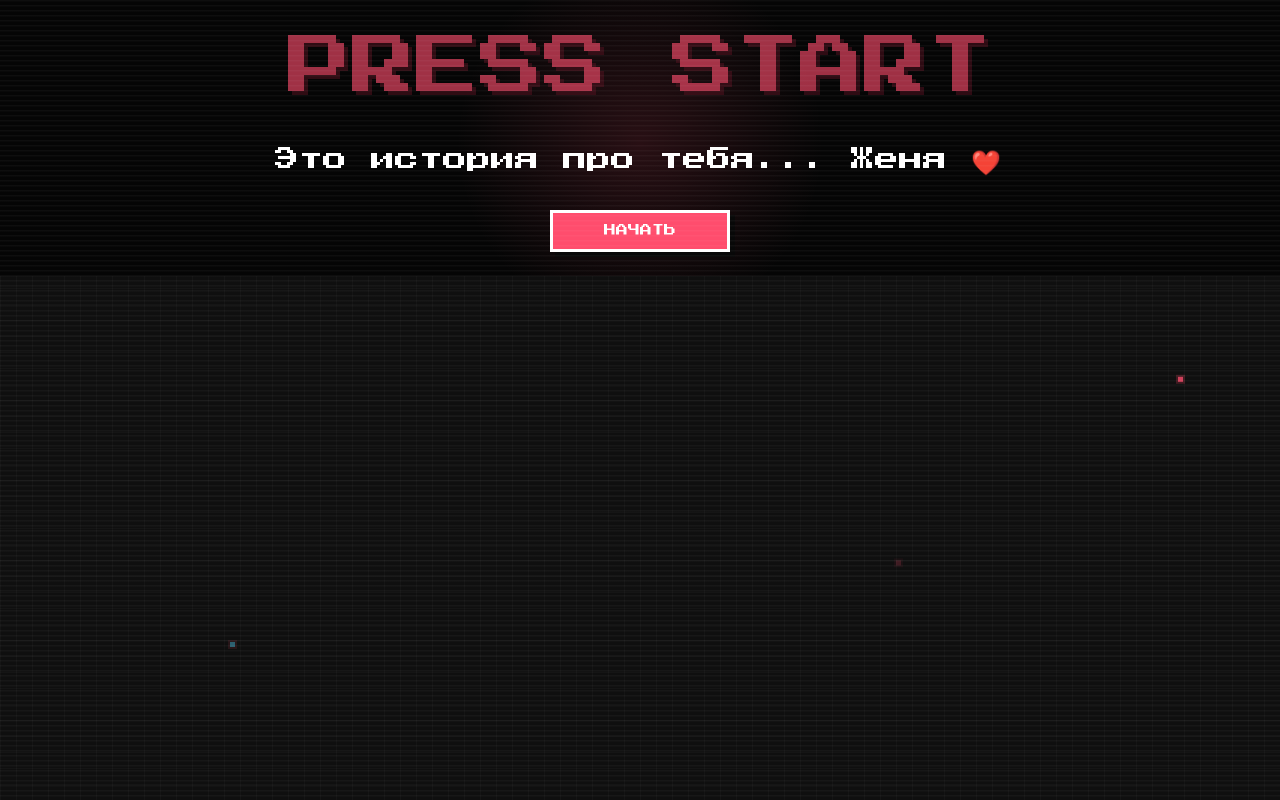
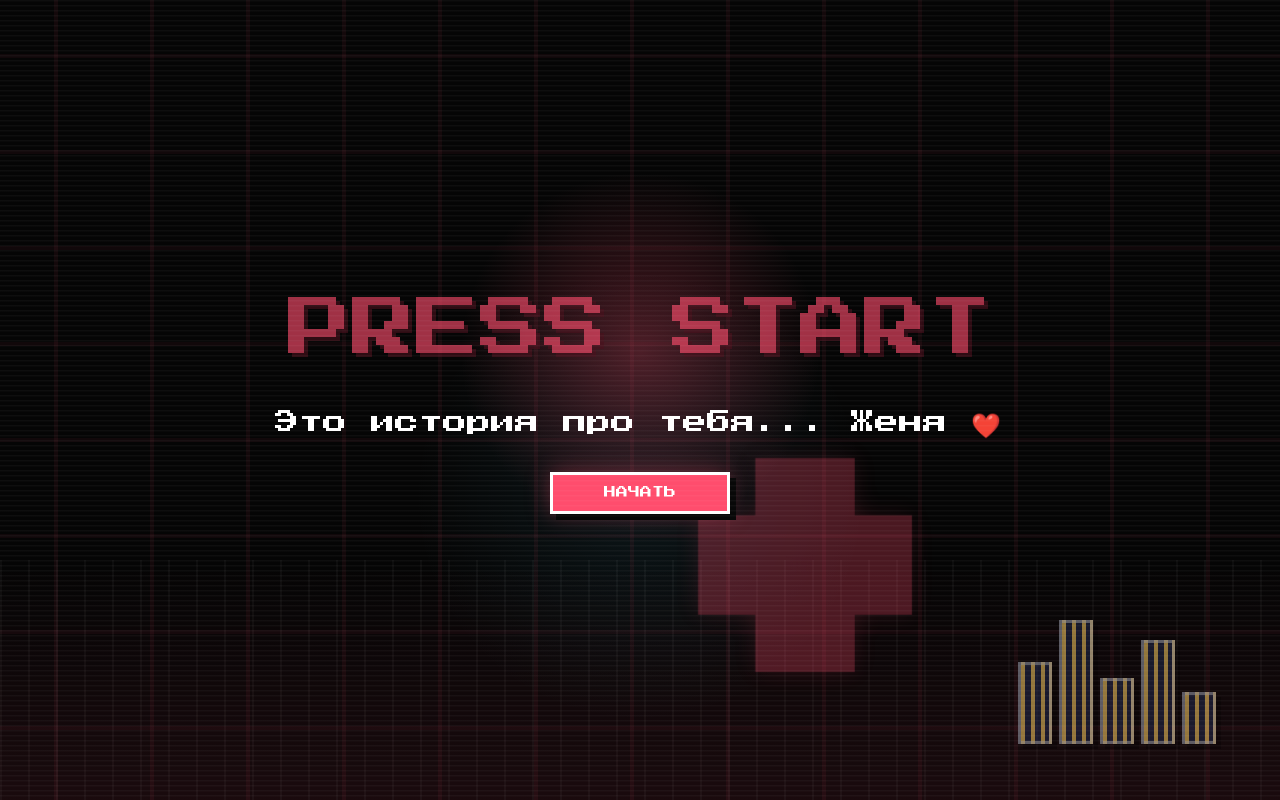
Before and after one commit to nestjest/jengalove, a React (Vite) app: page / in a window 1280 px wide. Built offline with nearby package versions, Linux system fonts and the light colour scheme.

Commit message:
Polish start screen layout

```diff
--- a/src/app/styles/index.css
+++ b/src/app/styles/index.css
@@ -66,6 +66,10 @@ body {
   isolation: isolate;
 }
 
+.game-shell.is-start-scene {
+  grid-template-rows: minmax(0, 1fr);
+}
+
 .game-shell.is-shaking {
   animation: shake 0.42s steps(2, end);
 }
@@ -275,11 +279,39 @@ body {
   place-items: center;
   padding: 24px;
   background:
-    radial-gradient(circle at 50% 52%, rgba(255, 77, 109, 0.14), transparent 28%),
+    radial-gradient(circle at 50% 44%, rgba(255, 77, 109, 0.28), transparent 23%),
+    radial-gradient(circle at 50% 62%, rgba(89, 216, 255, 0.08), transparent 28%),
     #050505;
 }
 
+.start-screen::before {
+  content: '';
+  position: absolute;
+  inset: 0;
+  z-index: 0;
+  background:
+    linear-gradient(90deg, transparent 0 48%, rgba(255, 77, 109, 0.12) 48% 52%, transparent 52%),
+    linear-gradient(0deg, transparent 0 48%, rgba(255, 77, 109, 0.1) 48% 52%, transparent 52%);
+  background-size: 96px 96px;
+  opacity: 0.5;
+  animation: startGridDrift 5s steps(12, end) infinite;
+}
+
+.start-screen::after {
+  content: '';
+  position: absolute;
+  inset: auto 0 0;
+  z-index: 0;
+  height: 30%;
+  background:
+    linear-gradient(transparent 0, rgba(255, 77, 109, 0.12) 100%),
+    repeating-linear-gradient(90deg, rgba(255, 255, 255, 0.05) 0 2px, transparent 2px 28px);
+  opacity: 0.7;
+}
+
 .start-copy {
+  position: relative;
+  z-index: 2;
   display: grid;
   gap: 28px;
   justify-items: center;
@@ -287,6 +319,88 @@ body {
   text-align: center;
 }
 
+.start-heart {
+  position: absolute;
+  left: 50%;
+  top: 50%;
+  z-index: 1;
+  width: min(46svh, 330px);
+  height: min(46svh, 330px);
+  opacity: 0.28;
+  transform: translate(-50%, -50%) rotate(45deg);
+  animation: heartBeat 1.2s steps(2, end) infinite;
+}
+
+.start-heart span {
+  position: absolute;
+  width: 28%;
+  height: 28%;
+  background: var(--accent);
+  box-shadow: 0 0 22px rgba(255, 77, 109, 0.4);
+}
+
+.start-heart span:nth-child(1) {
+  left: 36%;
+  top: 36%;
+}
+
+.start-heart span:nth-child(2) {
+  left: 20%;
+  top: 36%;
+}
+
+.start-heart span:nth-child(3) {
+  left: 36%;
+  top: 20%;
+}
+
+.start-heart span:nth-child(4) {
+  left: 52%;
+  top: 36%;
+}
+
+.start-heart span:nth-child(5) {
+  left: 36%;
+  top: 52%;
+}
+
+.start-city {
+  position: absolute;
+  right: 5%;
+  bottom: 7%;
+  z-index: 1;
+  display: flex;
+  gap: 7px;
+  align-items: end;
+  opacity: 0.55;
+}
+
+.start-city span {
+  width: 34px;
+  height: 82px;
+  border: 3px solid rgba(255, 255, 255, 0.55);
+  background:
+    repeating-linear-gradient(90deg, #ffd166 0 4px, transparent 4px 10px),
+    #22284a;
+  box-shadow: 5px 5px 0 rgba(0, 0, 0, 0.45);
+}
+
+.start-city span:nth-child(2) {
+  height: 124px;
+}
+
+.start-city span:nth-child(3) {
+  height: 66px;
+}
+
+.start-city span:nth-child(4) {
+  height: 104px;
+}
+
+.start-city span:nth-child(5) {
+  height: 52px;
+}
+
 .press-start {
   margin: 0;
   color: var(--accent);
@@ -294,7 +408,9 @@ body {
   font-size: clamp(24px, 7vw, 64px);
   line-height: 1.35;
   text-shadow: 4px 4px 0 #4a111d;
-  animation: flicker 1.2s steps(2, end) infinite;
+  animation:
+    flicker 1.2s steps(2, end) infinite,
+    startTitleFloat 1.8s steps(3, end) infinite;
 }
 
 .typewriter {
@@ -315,6 +431,9 @@ body {
 
 .start-button {
   min-width: 180px;
+  box-shadow:
+    6px 6px 0 var(--shadow),
+    0 0 24px rgba(255, 77, 109, 0.35);
 }
 
 .page-fade {
@@ -2059,6 +2178,18 @@ body {
   }
 }
 
+@keyframes startGridDrift {
+  to {
+    background-position: 96px 96px;
+  }
+}
+
+@keyframes startTitleFloat {
+  50% {
+    transform: translateY(-4px);
+  }
+}
+
 @keyframes shake {
   0%,
   100% {
--- a/src/pages/start/ui/StartPage.tsx
+++ b/src/pages/start/ui/StartPage.tsx
@@ -6,6 +6,20 @@ type StartPageProps = {
 
 export const StartPage = ({ onStart }: StartPageProps) => (
   <section className="start-screen page-fade">
+    <div className="start-heart" aria-hidden="true">
+      <span />
+      <span />
+      <span />
+      <span />
+      <span />
+    </div>
+    <div className="start-city" aria-hidden="true">
+      <span />
+      <span />
+      <span />
+      <span />
+      <span />
+    </div>
     <div className="start-copy">
       <p className="press-start">PRESS START</p>
       <h1 className="typewriter">Это история про тебя... Женя ❤️</h1>
--- a/src/widgets/game-shell/ui/GameShell.tsx
+++ b/src/widgets/game-shell/ui/GameShell.tsx
@@ -17,7 +17,7 @@ export const GameShell = ({
   onReset,
   shaking = false,
 }: GameShellProps) => (
-  <main className={`game-shell ${shaking ? 'is-shaking' : ''}`}>
+  <main className={`game-shell ${scene === 'start' ? 'is-start-scene' : ''} ${shaking ? 'is-shaking' : ''}`}>
     <div className="scanline" aria-hidden="true" />
     <div className="pixel-particles" aria-hidden="true">
       <span />
```
